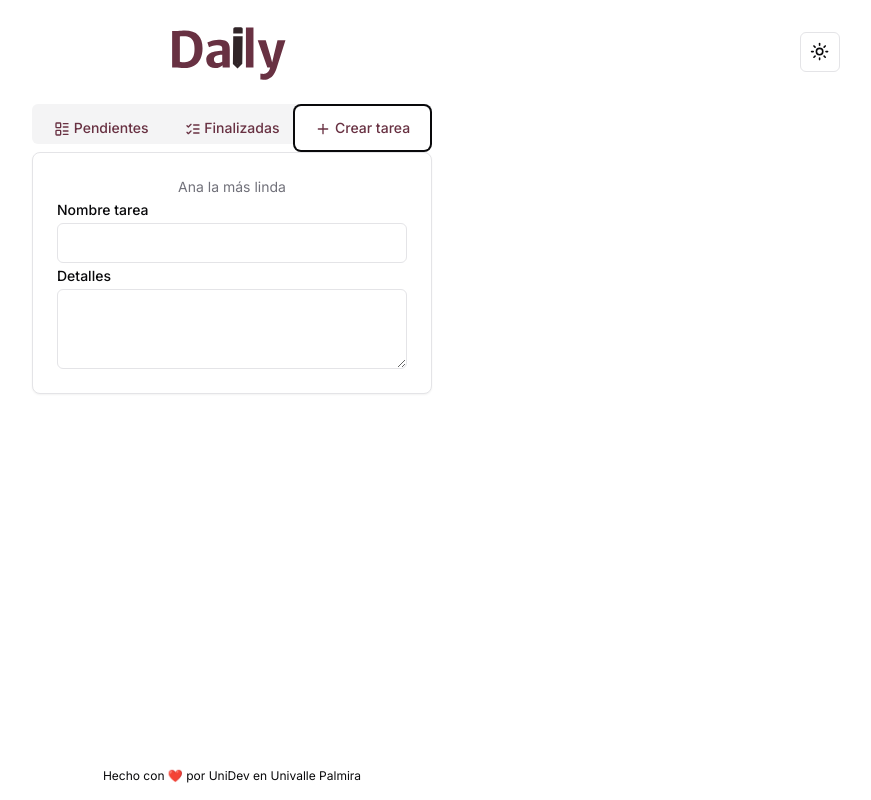
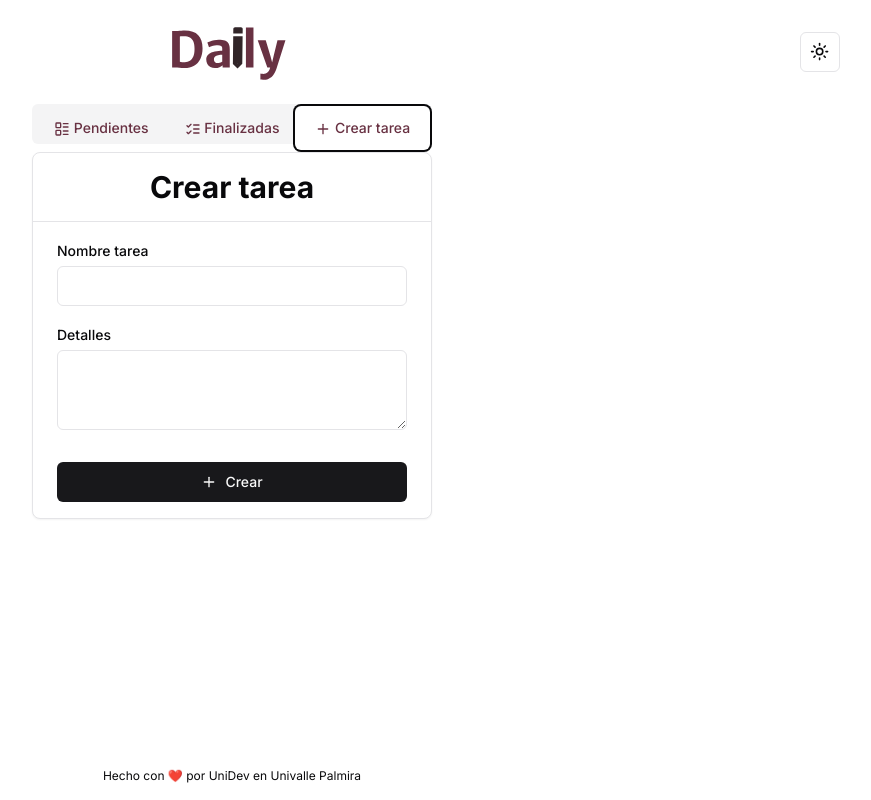
Before and after one commit to AndrxsXs/daily-frontend, a Next.js app: page /dashboard in a window 1280 px wide. Both pictures are taken after a click on the tab "Crear tarea". Shown: the whole page, without its empty margins (408-1279 px from the left). Built offline with nearby package versions, Linux system fonts and the light colour scheme.

Commit message:
Crear tarea.

```diff
--- a/src/app/dashboard/page.jsx
+++ b/src/app/dashboard/page.jsx
@@ -57,18 +57,26 @@ export default function Page() {
         </TabsContent>
 
         <TabsContent value="create">
-          <Card>
-            <CardHeader>
-              <CardDescription className="text-center">
-                Ana la más linda
-              </CardDescription>
-              <div className="grid w-full max-w-sm items-center gap-1.5">
-                <Label htmlFor="name">Nombre tarea</Label>
-                <Input id="name" />
-              </div>
-              <div className="grid w-full gap-1.5">
-                <Label htmlFor="message">Detalles</Label>
-                <Textarea  id="message" />
+          <Card className="overflow-hidden">
+            <div className="border-b">
+              <header className="px-6 py-4">
+                <h1 className="text-3xl font-bold text-center">Crear tarea</h1>
+              </header>
+            </div>
+            <CardHeader className="px-6 py-4">
+              <div className="grid w-full max-w-sm items-center gap-4">
+                <div>
+                  <Label htmlFor="name">Nombre tarea</Label>
+                  <Input id="name" className="mt-1" />
+                </div>
+                <div>
+                  <Label htmlFor="message">Detalles</Label>
+                  <Textarea id="message" className="mt-1" />
+                </div>
+                <Button className="mt-4">
+                  <Plus className="mr-2 h-4 w-4" />
+                  Crear
+                </Button>
               </div>
             </CardHeader>
           </Card>
```
